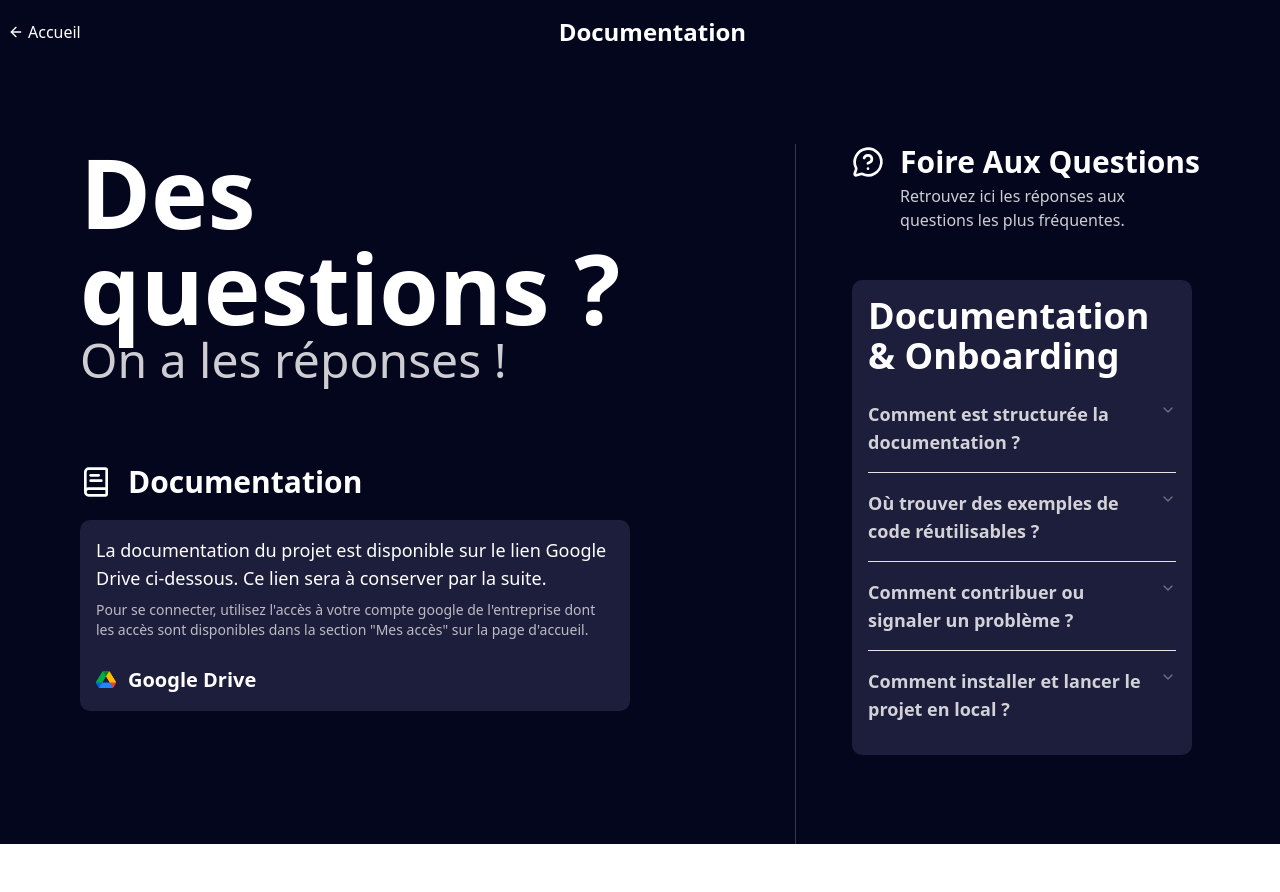
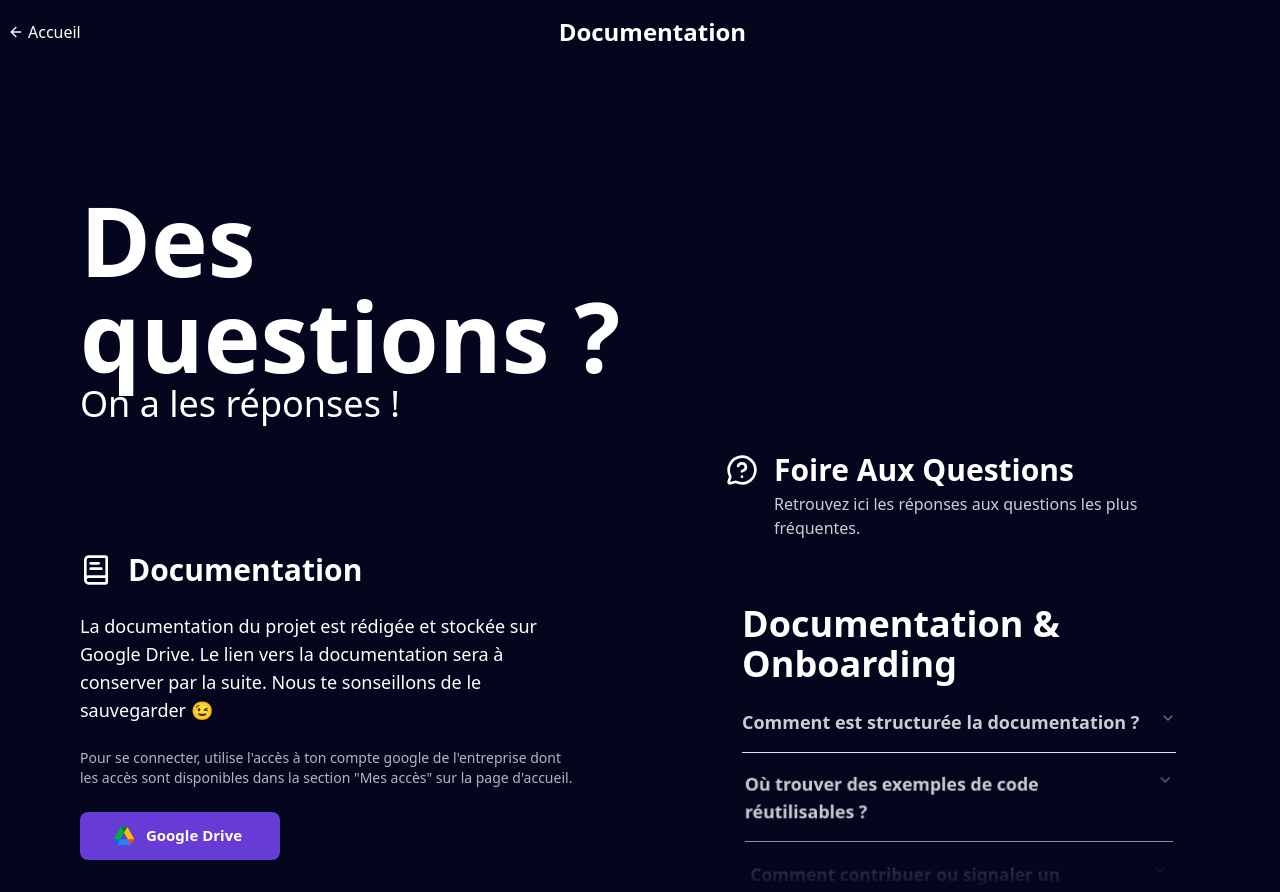
Before and after one commit to antilope63/Onboarding, a Next.js app: page /documentation in a window 1280 px wide. Before the commit the page ends 844 px from the top, so only its background shows below. Built offline with nearby package versions, Linux system fonts and the light colour scheme.

Commit message:
UPD page de Documentation V1

```diff
--- a/src/app/documentation/page.tsx
+++ b/src/app/documentation/page.tsx
@@ -1,22 +1,24 @@
 import NavBar from "@/components/NavBar";
 import FAQSection from "@/components/Documentation/FAQSection";
 import DocumentationSection from "@/components/Documentation/DocumentationSection";
+import NoScroll from "@/components/NoScroll";
 
 export default function DocumentationPage() {
   return (
-    <section className="flex gap-14 w-full min-h-screen relative bg-noir pt-36 px-20">
+    <section className="flex flex-row gap-24 w-full min-h-screen relative bg-noir pt-36 px-20">
+      <NoScroll />
       <NavBar classname="absolute top-0 left-0" />
-      <div className="flex flex-col gap-20 w-full max-w-[700px]">
+      <div className="flex flex-col gap-32 mt-12 w-[1300px]">
         <div>
           <h1 className="text-8xl font-bold text-white">Des questions ?</h1>
-          <p className="text-white/80 text-5xl">On a les réponses !</p>
+          <p className="text-white text-4xl">On a les réponses !</p>
         </div>
-        <DocumentationSection />
+        <DocumentationSection className="max-w-[500px]" />
       </div>
-      <div className="w-[2px] h-[700px] bg-white/20" />
-      <div className="flex-1 min-h-0">
-        <FAQSection className="h-[calc(100vh-9rem)]" />
-      </div>
+      <FAQSection
+        className="mt-12"
+        easing="strong"
+      />
     </section>
   );
 }
--- a/src/components/Documentation/DocumentationSection.tsx
+++ b/src/components/Documentation/DocumentationSection.tsx
@@ -1,6 +1,8 @@
-import Card from "@/components/Card";
 import { BookText } from "lucide-react";
-import LinkText from "@/components/LinkText";
+import { Button } from "@/components/ui/button";
+import Image from "next/image";
+import { cn } from "@/lib/utils";
+import Link from "next/link";
 
 export type DocumentationSectionProps = React.HTMLAttributes<HTMLDivElement> & {
   className?: string;
@@ -8,33 +10,39 @@ export type DocumentationSectionProps = React.HTMLAttributes<HTMLDivElement> & {
 
 export default function DocumentationSection({
   className,
-  ...rest
 }: DocumentationSectionProps) {
   return (
-    <div className="flex flex-col gap-1">
-      <div className="flex items-center gap-4 mb-4">
+    <div className={cn("flex flex-col gap-6", className)}>
+      <div className="flex items-center gap-4">
         <BookText className="w-8 h-8 text-white" />
         <h1 className="text-3xl font-bold text-white">Documentation</h1>
       </div>
-      <Card type="default" className="flex flex-col w-full gap-2 max-w-[550px]">
-        <p className="text-white text-lg">
-          La documentation du projet est disponible sur le lien Google Drive
-          ci-dessous. Ce lien sera à conserver par la suite.
-        </p>
-        <p className="text-white/70 text-sm">
-          Pour se connecter, utilisez l'accès à votre compte google de
-          l'entreprise dont les accès sont disponibles dans la section "Mes
-          accès" sur la page d'accueil.
-        </p>
-        <LinkText
+      <p className="text-white text-lg">
+        La documentation du projet est rédigée et stockée sur Google Drive. Le
+        lien vers la documentation sera à conserver par la suite. Nous te
+        sonseillons de le sauvegarder 😉
+      </p>
+      <p className="text-white/70 text-sm">
+        Pour se connecter, utilise l'accès à ton compte google de l'entreprise
+        dont les accès sont disponibles dans la section "Mes accès" sur la page
+        d'accueil.
+      </p>
+      <Button className="w-[200px] flex items-center justify-center px-4 h-12 bg-violet_fonce_1 hover:bg-violet hover:cursor-pointer">
+        <Link
           href="https://drive.google.com/drive/folders/1bBX0g4-h4U7mK5pGwK_Z3W74Zv-zOo-9?usp=sharing"
-          text="Google Drive"
-          icon="/IconGoogleDrive.png"
-          sizeIcon={20}
-          sizeText={20}
-          sizeFont={600}
-        />
-      </Card>
+          target="_blank"
+          rel="noopener noreferrer"
+          className="flex items-center justify-center gap-3"
+        >
+          <Image
+            src="/IconGoogleDrive.png"
+            alt="Google Drive"
+            width={20}
+            height={20}
+          />
+          <p className="text-white text-[15px] font-bold mr-1">Google Drive</p>
+        </Link>
+      </Button>
     </div>
   );
 }
--- a/src/components/Documentation/FAQSection.tsx
+++ b/src/components/Documentation/FAQSection.tsx
@@ -1,3 +1,5 @@
+"use client";
+
 import {
   Accordion,
   AccordionContent,
@@ -7,14 +9,110 @@ import {
 import { MessageCircleQuestionMark } from "lucide-react";
 import { FAQ_ITEMS } from "@/app/documentation/data";
 import { cn } from "@/lib/utils";
+import { useEffect, useRef, useState } from "react";
 
 export type FAQSectionProps = React.HTMLAttributes<HTMLDivElement> & {
   className?: string;
+  fadeTop?: number;
+  fadeBottom?: number;
+  easing?: "linear" | "strong";
+  perspective?: boolean;
+  perspectiveScaleMin?: number; // 0-1, ex: 0.96
+  perspectiveZone?: number; // px, ex: 140
 };
 
-export default function FAQSection({ className, ...rest }: FAQSectionProps) {
+export default function FAQSection({
+  className,
+  fadeTop = 64,
+  fadeBottom = 64,
+  easing = "strong",
+  perspective = true,
+  perspectiveScaleMin = 0.96,
+  perspectiveZone = 140,
+  ...rest
+}: FAQSectionProps) {
+  const containerRef = useRef<HTMLDivElement | null>(null);
+  const [fadeTopPx, setFadeTopPx] = useState(0);
+  const [fadeBottomPx, setFadeBottomPx] = useState(0);
+
+  useEffect(() => {
+    const el = containerRef.current;
+    if (!el) return;
+
+    const TOP_FADE = fadeTop;
+    const BOTTOM_FADE = fadeBottom;
+    const updateFades = () => {
+      const { scrollTop, scrollHeight, clientHeight } = el;
+      setFadeTopPx(scrollTop > 0 ? TOP_FADE : 0);
+      setFadeBottomPx(
+        scrollTop + clientHeight < scrollHeight - 1 ? BOTTOM_FADE : 0
+      );
+
+      if (perspective) {
+        const items = el.querySelectorAll(
+          ".js-faq-item"
+        ) as NodeListOf<HTMLElement>;
+        const viewTop = scrollTop;
+        const viewBottom = scrollTop + clientHeight;
+        items.forEach((item) => {
+          const itemTop = item.offsetTop;
+          const itemHeight = item.offsetHeight;
+          const itemCenter = itemTop + itemHeight / 2;
+          const distanceToTopEdge = itemCenter - viewTop;
+          const distanceToBottomEdge = viewBottom - itemCenter;
+          const edgeDistance = Math.min(
+            distanceToTopEdge,
+            distanceToBottomEdge
+          );
+
+          const clamped = Math.max(0, Math.min(edgeDistance, perspectiveZone));
+          const t = perspectiveZone === 0 ? 1 : clamped / perspectiveZone;
+          const scale = perspectiveScaleMin + (1 - perspectiveScaleMin) * t;
+          const origin =
+            distanceToTopEdge <= distanceToBottomEdge
+              ? "top center"
+              : "bottom center";
+
+          item.style.transformOrigin = origin;
+          item.style.transform = `scale(${scale})`;
+          item.style.willChange = "transform";
+        });
+      }
+    };
+
+    updateFades();
+    el.addEventListener("scroll", updateFades, { passive: true });
+    window.addEventListener("resize", updateFades);
+    return () => {
+      el.removeEventListener("scroll", updateFades as EventListener);
+      window.removeEventListener("resize", updateFades);
+    };
+  }, []);
+
+  const topSoft = Math.max(0, Math.round(fadeTopPx * 0.6));
+  const bottomSoft = Math.max(0, Math.round(fadeBottomPx * 0.6));
+  const maskImage =
+    easing === "strong"
+      ? `linear-gradient(to bottom,
+          rgba(0,0,0,0) 0px,
+          rgba(0,0,0,0.35) ${topSoft}px,
+          rgba(0,0,0,1) ${fadeTopPx}px,
+          rgba(0,0,0,1) calc(100% - ${fadeBottomPx}px),
+          rgba(0,0,0,0.35) calc(100% - ${bottomSoft}px),
+          rgba(0,0,0,0) 100%)`
+      : `linear-gradient(to bottom, rgba(0,0,0,0) 0px, rgba(0,0,0,1) ${fadeTopPx}px, rgba(0,0,0,1) calc(100% - ${fadeBottomPx}px), rgba(0,0,0,0) 100%)`;
+
   return (
-    <section className={cn("flex flex-col w-full h-full", className)} {...rest}>
+    <section
+      className={cn("relative flex flex-col w-full h-[700px]", className)}
+      {...rest}
+    >
+      <div
+        ref={containerRef}
+        className="flex-1 min-h-0 overflow-y-auto"
+        style={{ WebkitMaskImage: maskImage, maskImage }}
+      >
+        <div className="pt-65">
           <div className="flex flex-col gap-1">
             <div className="flex items-center gap-4">
               <MessageCircleQuestionMark className="w-8 h-8 text-white" />
@@ -37,20 +135,27 @@ export default function FAQSection({ className, ...rest }: FAQSectionProps) {
           </div>
         </div> */}
 
-      <div className="mt-12 flex-1 min-h-0 overflow-y-auto pr-2">
+          <div className="mt-12 flex-1 min-h-0 pr-2">
             {Object.entries(
-          FAQ_ITEMS.reduce<Record<string, typeof FAQ_ITEMS>>((acc, item) => {
+              FAQ_ITEMS.reduce<Record<string, typeof FAQ_ITEMS>>(
+                (acc, item) => {
                   (acc[item.category] ||= []).push(item);
                   return acc;
-          }, {})
+                },
+                {}
+              )
             ).map(([category, items]) => (
-          <section key={category} className="mb-16 bg-bleu_fonce_2 p-4 rounded-lg">
+              <section key={category} className="mb-16 p-4 rounded-lg">
                 <h3 className="text-white font-semibold text-4xl mb-2">
                   {category}
                 </h3>
                 <Accordion type="single" collapsible className="w-full">
                   {items.map((item) => (
-                <AccordionItem key={item.id} value={item.id}>
+                    <AccordionItem
+                      key={item.id}
+                      value={item.id}
+                      className="js-faq-item"
+                    >
                       <AccordionTrigger className="text-white/80 text-lg font-bold">
                         {item.question}
                       </AccordionTrigger>
@@ -62,6 +167,9 @@ export default function FAQSection({ className, ...rest }: FAQSectionProps) {
                 </Accordion>
               </section>
             ))}
+            <div className="h-24"></div>
+          </div>
+        </div>
       </div>
     </section>
   );
--- a/src/components/LinkText.tsx
+++ b/src/components/LinkText.tsx
@@ -20,7 +20,7 @@ export default function LinkText({
       href={href}
       target="_blank"
       rel="noopener noreferrer"
-      className="flex items-center mt-4 gap-3 hover:underline hover:cursor-pointer text-lg text-white text-nowrap w-min"
+      className="flex items-center gap-3 hover:underline hover:cursor-pointer text-lg text-white"
     >
       <Image src={icon} alt={text} width={sizeIcon} height={sizeIcon} />
       <span style={{ fontSize: sizeText, fontWeight: sizeFont }}>{text}</span>
--- /dev/null
+++ b/src/components/NoScroll.tsx
@@ -0,0 +1,15 @@
+"use client";
+
+import { useEffect } from "react";
+
+export default function NoScroll() {
+  useEffect(() => {
+    const previousOverflow = document.body.style.overflow;
+    document.body.style.overflow = "hidden";
+    return () => {
+      document.body.style.overflow = previousOverflow;
+    };
+  }, []);
+
+  return null;
+}
```
Lines whose indentation alone changed are shown as unchanged.
